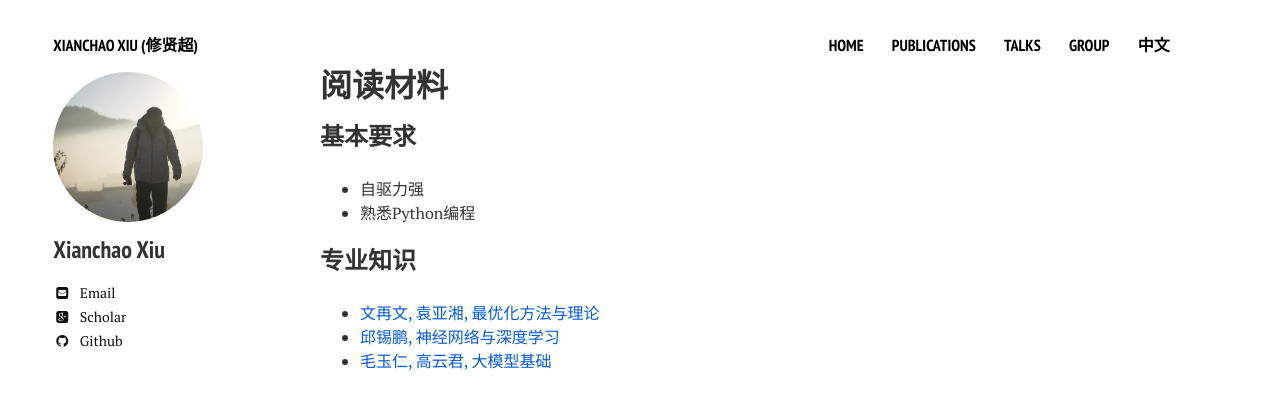
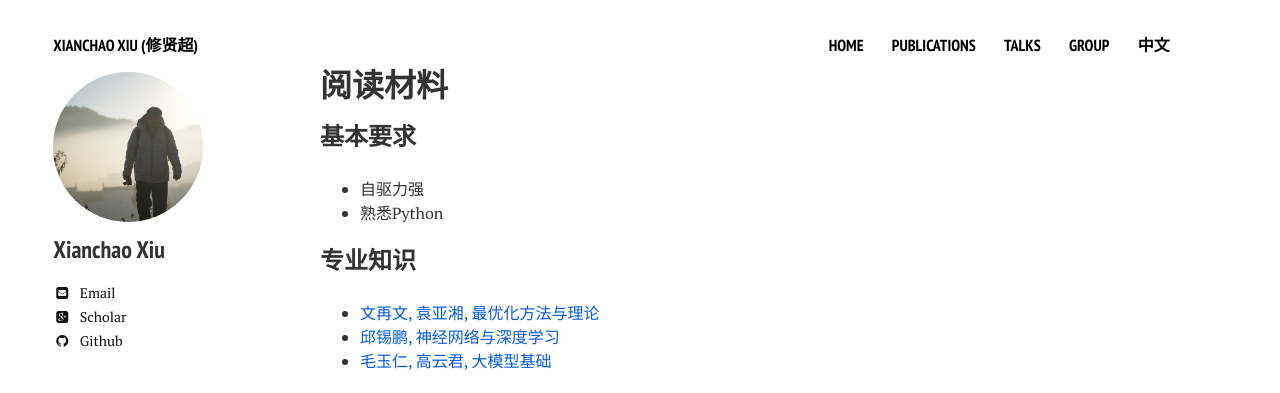
Before and after one commit to xianchaoxiu/xianchaoxiu.github.io, a Jekyll site: the page built from chinese/reading/index.md, in a window 1280 px wide. Shown: the top 393 px of the page. Built offline with Jekyll 4.4.1, drawn with Linux system fonts in a browser that asks for light colours; nearby versions of some CDN libraries.

Commit message:
Update index.md

```diff
--- a/chinese/reading/index.md
+++ b/chinese/reading/index.md
@@ -9,7 +9,7 @@ share: false
 
 ### 基本要求
 * 自驱力强 <br>
-* 熟悉Python编程  <br>
+* 熟悉Python  <br>
 
 
 
```
